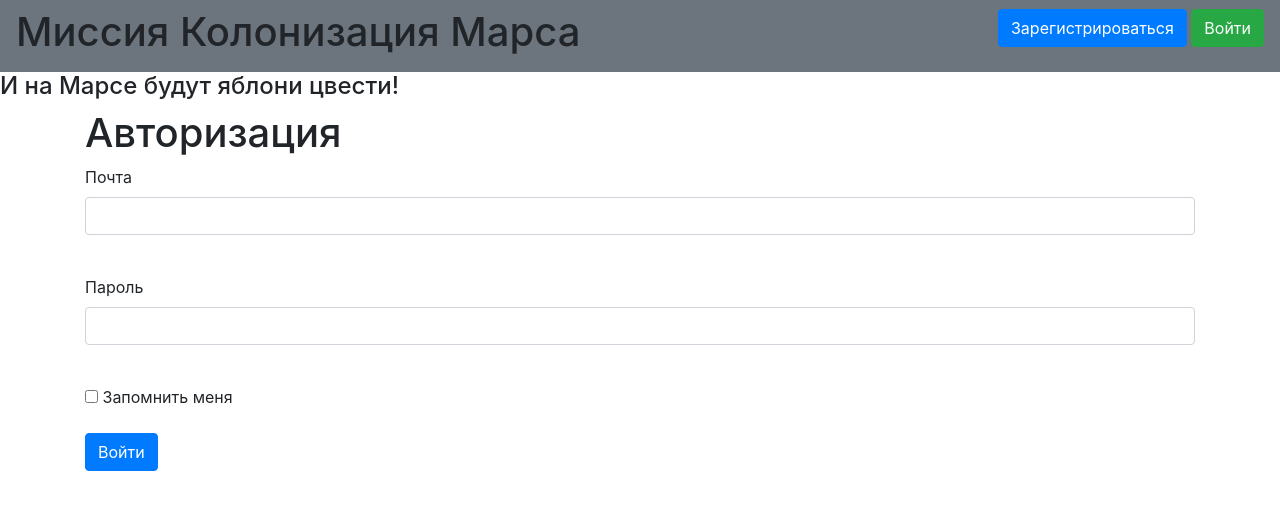
After one commit to Chuykova2005/new_repl, a Flask app: page /login in a window 1280 px wide. The commit adds this page. Shown: the top 510 px of the page. Run offline with Flask 2, Linux system fonts and the light colour scheme; some libraries are stand-ins or nearby versions.

Commit message:
Register and autorise

```diff
--- a/data/forms.py
+++ b/data/forms.py
@@ -1,5 +1,5 @@
 from flask_wtf import FlaskForm
-from wtforms import StringField, PasswordField, BooleanField, SubmitField
+from wtforms import StringField, PasswordField, BooleanField, SubmitField, EmailField
 from wtforms.validators import DataRequired
 
 
@@ -14,3 +14,10 @@ class RegisterForm(FlaskForm):
     position = StringField('Position', validators=[DataRequired()])
     speciality = StringField('Speciality', validators=[DataRequired()])
     submit = SubmitField('Submit', validators=[DataRequired()])
+
+
+class LoginForm(FlaskForm):
+    email = EmailField('Почта', validators=[DataRequired()])
+    password = PasswordField('Пароль', validators=[DataRequired()])
+    remember_me = BooleanField('Запомнить меня')
+    submit = SubmitField('Войти')
--- a/main.py
+++ b/main.py
@@ -2,10 +2,19 @@ from flask import Flask, render_template, redirect
 from data import db_session
 from data.users import User
 from data.jobs import Jobs
-from data.forms import RegisterForm
+from data.forms import RegisterForm, LoginForm
+from flask_login import LoginManager, login_user, login_required, logout_user
 
 app = Flask(__name__)
 app.config['SECRET_KEY'] = 'yandexlyceum_secret_key'
+login_manager = LoginManager()
+login_manager.init_app(app)
+
+
+@login_manager.user_loader
+def load_user(id):
+    db_sess = db_session.create_session()
+    return db_sess.query(User).get(id)
 
 
 @app.route("/")
@@ -13,6 +22,28 @@ def index():
     session = db_session.create_session()
     jobs = session.query(Jobs).all()
     return render_template("Journal_works.html", jobs=jobs)
+
+
+@app.route('/login', methods=['GET', 'POST'])
+def login():
+    form = LoginForm()
+    if form.validate_on_submit():
+        db_sess = db_session.create_session()
+        user = db_sess.query(User).filter(User.email == form.email.data).first()
+        if user and user.check_password(form.password.data):
+            login_user(user, remember=form.remember_me.data)
+            return redirect("/")
+        return render_template('login.html',
+                               message="Неправильный логин или пароль",
+                               form=form)
+    return render_template('login.html', title='Авторизация', form=form)
+
+
+@app.route('/logout')
+@login_required
+def logout():
+    logout_user()
+    return redirect("/")
 
 
 @app.route('/register', methods=['GET', 'POST'])
@@ -31,14 +62,12 @@ def reqister():
         user = User(
             name=form.name.data,
             email=form.login.data,
-            surname=form.surname.data,
-            age=form.age.data,
-            speciality=form.speciality.data,
+            surname=form.surname.data
         )
         user.set_password(form.password.data)
         db_sess.add(user)
         db_sess.commit()
-        return redirect('/')
+        return redirect('/login')
     return render_template('register.html', title='Регистрация', form=form)
 
 
--- a/templates/base.html
+++ b/templates/base.html
@@ -13,6 +13,14 @@
 <header>
     <nav class="navbar navbar-light bg-secondary">
         <h1>Миссия Колонизация Марса</h1>
+        {% if current_user.is_authenticated %}
+    <a class="navbar-brand" href="/logout">{{ current_user.name }}</a>
+{% else %}
+    <p>
+        <a class="btn btn-primary " href="/register">Зарегистрироваться</a>
+        <a class="btn btn-success" href="/login">Войти</a>
+    </p>
+{% endif %}
     </nav>
     <h4>И на Марсе будут яблони цвести!</h4>
 </header>
--- /dev/null
+++ b/templates/login.html
@@ -0,0 +1,29 @@
+{% extends "base.html" %}
+
+{% block content %}
+    <h1>Авторизация</h1>
+    <form action="" method="post">
+        {{ form.hidden_tag() }}
+        <p>
+            {{ form.email.label }}<br>
+            {{ form.email(class="form-control", type="email") }}<br>
+            {% for error in form.email.errors %}
+                <div class="alert alert-danger" role="alert">
+                    {{ error }}
+                </div>
+            {% endfor %}
+        </p>
+        <p>
+            {{ form.password.label }}<br>
+            {{ form.password(class="form-control", type="password") }}<br>
+            {% for error in form.password.errors %}
+                <div class="alert alert-danger" role="alert">
+                    {{ error }}
+                </div>
+            {% endfor %}
+        </p>
+        <p>{{ form.remember_me() }} {{ form.remember_me.label }}</p>
+        <p>{{ form.submit(type="submit", class="btn btn-primary") }}</p>
+        <div>{{ message }}</div>
+    </form>
+{% endblock %}
```
Also changed, not shown: db/mars_explorer.db (added).
